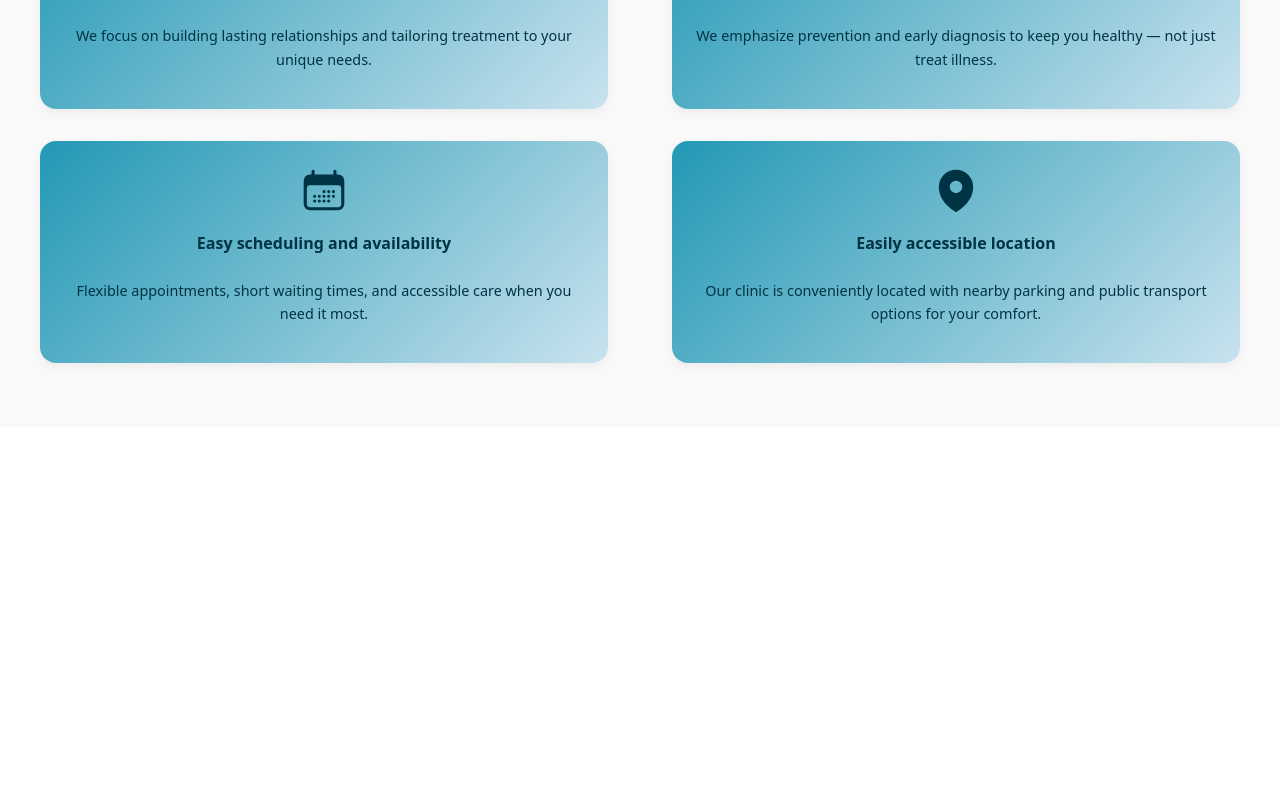
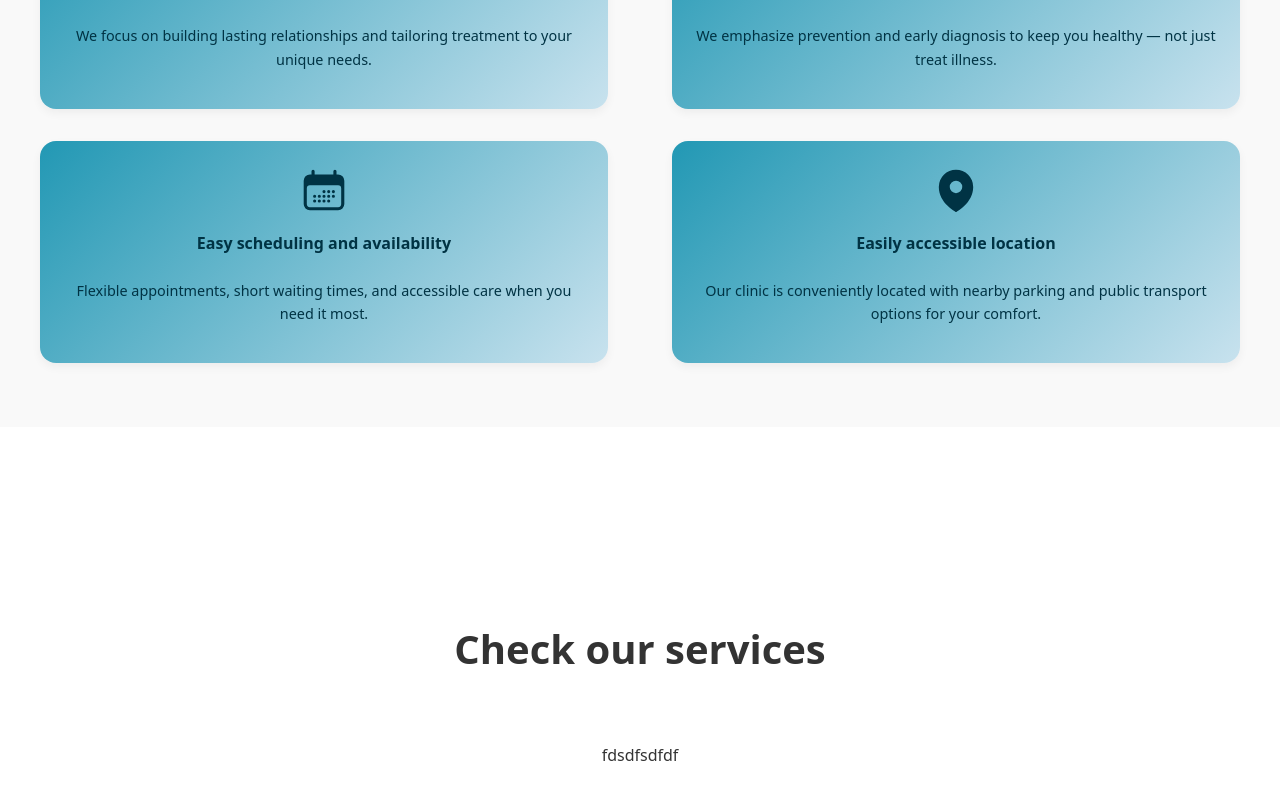
Before and after one commit to Ramox7171/med-landing, a React (Vite) app: page / in a window 1280 px wide. Shown: the part 1484-2284 px from the top of the page. Before the commit the page ends 1911 px from the top, so only its background shows below. Built offline with nearby package versions, Linux system fonts and the light colour scheme; a web font is replaced by a local one.

Commit message:
Working with Services section, and some adjustment to colors in SCSS

```diff
--- a/src/App.tsx
+++ b/src/App.tsx
@@ -5,6 +5,7 @@ import './App.css'
 import Navbar from './components/Navbar/Navbar';
 import Home from './components/Home/Home';
 import About from './components/About/About';
+import Services from './components/Services/Services';
 
 function App() {
   const [selectedPage, setSelectedPage] = useState<SelectedPage>(
@@ -30,6 +31,7 @@ function App() {
       <Navbar isTopOfPage={isTopOfPage} selectedPage={selectedPage} setSelectedPage={setSelectedPage} />
       <Home setSelectedPage={setSelectedPage} />
       <About setSelectedPage={setSelectedPage} />
+      <Services setSelectedPage={setSelectedPage} />
 
     </div>
 
--- a/src/components/About/About.scss
+++ b/src/components/About/About.scss
@@ -3,7 +3,7 @@
 .about {
   padding: 2rem 1rem;
   background-color: #f9f9f9;
-  color: #333;
+  color: colors.$light-dark;
   width: 100%;
   min-height: 100vh;
   display: flex;
--- a/src/components/Home/Home.scss
+++ b/src/components/Home/Home.scss
@@ -146,7 +146,7 @@
         border-radius: 0.375rem;
         padding: 0.5rem 2rem;
         background-color: colors.$medic-blue;
-        color: white;
+        color: colors.$normal-white;
         font-family: Alkatra,sans-serif;
         font-size: 1rem;
         text-align: center;
@@ -156,7 +156,7 @@
 
         &:hover {
           background-color: colors.$medic-blue-hover;
-          color: white;
+          color: colors.$normal-white;
           border: 2px solid colors.$medic-blue;
         }
         &--transparent {
--- a/src/components/Navbar/Link.scss
+++ b/src/components/Navbar/Link.scss
@@ -4,7 +4,7 @@
 
 .anchor-link {
   transition: color 0.5s ease-in-out;
-  color: black;
+  color: colors.$classic-black;
   font-family:Alkatra, sans-serif ;
   font-size: 1.25rem;
   text-decoration: none;
--- a/src/components/Navbar/Navbar.scss
+++ b/src/components/Navbar/Navbar.scss
@@ -6,7 +6,7 @@
   z-index: 30;
   width: 100%;
   padding: 1rem 0;
-  color:black;
+  color: colors.$classic-black;
   border-bottom: 2px solid colors.$medic-blue;
   transition: background-color 0.3s ease-in-out;
 
@@ -76,7 +76,7 @@
     background: none;
     border: none;
     cursor: pointer;
-    color: black;
+    color: colors.$classic-black;
 
     svg {
       width: 1.5rem;
@@ -94,7 +94,7 @@
   z-index: 40;
   height: 100%;
   width: 100%;
-  background: white;
+  background: colors.$normal-white;
   box-shadow: 0 4px 6px rgba(0, 0, 0, 0.3);
 
 
@@ -117,6 +117,6 @@
     align-items: center;
     gap: 1.5rem;
     font-size: 2rem;
-    color: black;
+    color: colors.$classic-black;
   }
 }
--- /dev/null
+++ b/src/components/Services/Services.scss
@@ -0,0 +1,40 @@
+@use "./../../shared/colors" as colors;
+
+
+.services {
+    padding: 2rem 1rem;
+    background-color: colors.$normal-white;
+    color: colors.$light-dark;
+    width: 100%;
+    min-height: 100vh;
+    display: flex;
+    flex-direction: column;
+    align-items: center;
+    justify-content: flex-start;
+    box-sizing: border-box;
+
+    @media (min-width: 768px) {
+      padding: 4rem 2rem;
+    }
+
+    &__content {
+        display: flex;
+        flex-direction: column;
+        align-items: center;
+        text-align: center;
+        max-width: 1200px;
+        width: 100%;
+        box-sizing: border-box;
+      }
+
+    &__heading {
+        font-size: 2.5rem;
+        font-weight: bold;
+        margin-top: 4rem;
+        margin-bottom: 2rem;
+
+        @media (min-width: 768px) {
+          margin: 8rem 0 4rem 0;
+        }
+      }
+}
--- /dev/null
+++ b/src/components/Services/Services.tsx
@@ -0,0 +1,36 @@
+
+import { SelectedPage } from '../../shared/types.helper';
+import { motion } from "framer-motion";
+import "./Services.scss"
+import * as strings from "../../shared/mock-content.strings.json"
+
+type Props = {
+    setSelectedPage: (value: SelectedPage) => void;
+}
+
+const Services = ({setSelectedPage}: Props) => {
+  return (
+    <section id='medicalservices' className='services'>
+        <motion.div
+        className="services__content"
+        onViewportEnter={() => setSelectedPage(SelectedPage.Medical)}
+        initial="hidden"
+        whileInView="visible"
+        viewport={{ once: true, amount: 0.5 }}
+        transition={{ duration: 0.5 }}
+        variants={{
+          hidden: { opacity: 0, x: 50 },
+          visible: { opacity: 1, x: 0 },
+        }}
+      >
+        <h2 className="services__heading">{strings.medicalWelcomeBig}</h2>
+fdsdfsdfdf
+      </motion.div>
+
+
+
+    </section>
+  )
+}
+
+export default Services
--- a/src/shared/_colors.scss
+++ b/src/shared/_colors.scss
@@ -1,5 +1,8 @@
 // _colors.scss
+$classic-black: #0000;
 $medic-blue: #2298B4;
 $light-blue:#C8E2EE;
 $medic-blue-hover: #3ad8ff;
 $important-red: #d11313;
+$normal-white : #ffff;
+$light-dark :#333;
--- a/src/shared/mock-content.strings.json
+++ b/src/shared/mock-content.strings.json
@@ -6,5 +6,6 @@
     "homeCTA": "Make an appointment",
     "homeInfoRed":"Appointments at the clinic are available only by phone or SMS arrangement for a scheduled time.",
     "homeInfoBlue": "Before making an appointment, please make sure to read the information in the 'Before Visit' section.",
-    "aboutWelcomeBig":"Why choose us?"
+    "aboutWelcomeBig":"Why choose us?",
+    "medicalWelcomeBig":"Check our services"
 }
```
